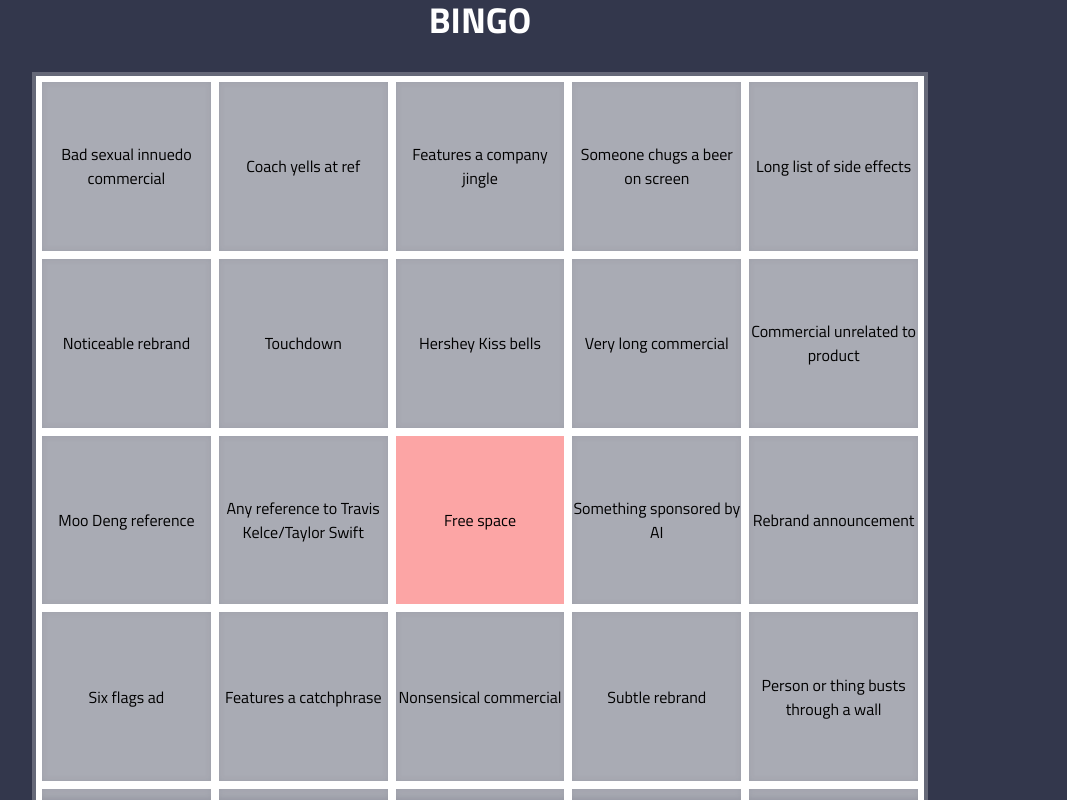
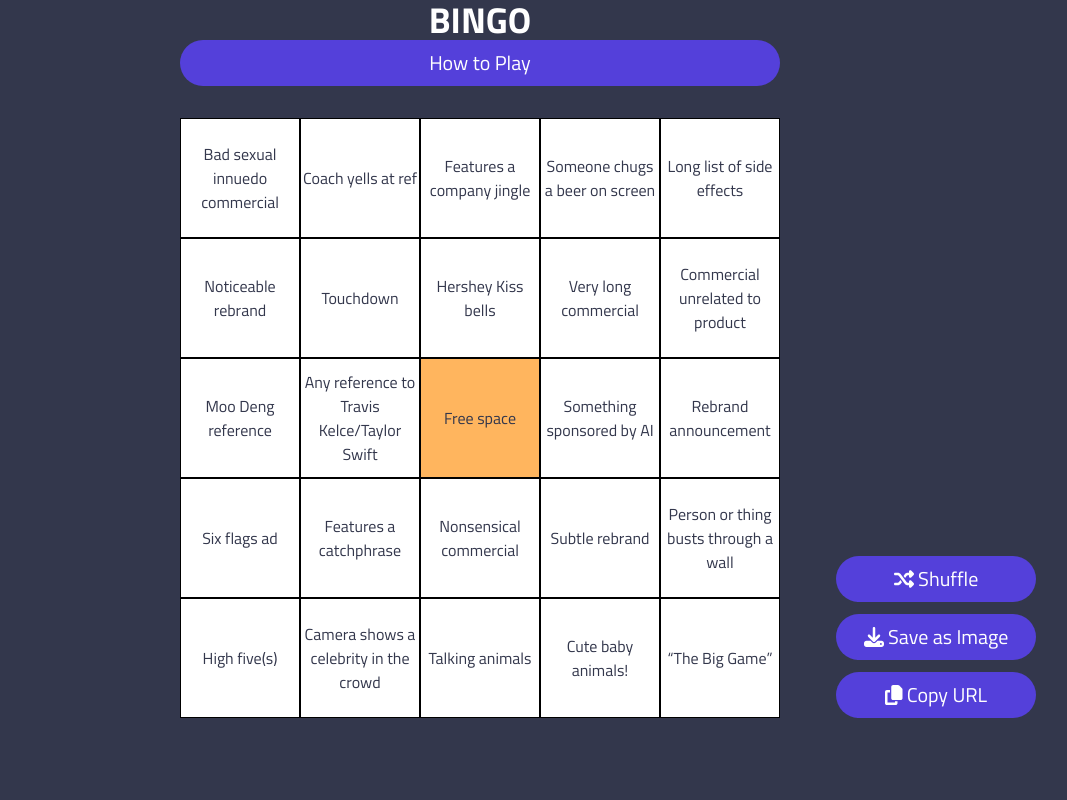
Before and after one commit to jon-michael-c/superbowl-bingo, a React (Vite) app: page / in a window 1280 px wide. Shown: the whole page, without its empty margins (160-1227 px from the left). Built offline with nearby package versions, Linux system fonts and the light colour scheme.

Commit message:
buttons, bingo

```diff
--- a/package.json
+++ b/package.json
@@ -10,6 +10,11 @@
     "preview": "vite preview"
   },
   "dependencies": {
+    "@fortawesome/fontawesome-free": "^6.7.2",
+    "@fortawesome/fontawesome-svg-core": "^6.7.2",
+    "@fortawesome/free-solid-svg-icons": "^6.7.2",
+    "@fortawesome/react-fontawesome": "^0.2.2",
+    "html2canvas": "^1.4.1",
     "lottie-react": "^2.4.1",
     "react": "^18.3.1",
     "react-dom": "^18.3.1",
--- a/src/components/Bingo.jsx
+++ b/src/components/Bingo.jsx
@@ -6,14 +6,18 @@ function Bingo(props) {
 
   return (
     <div
-      className={`fixed top-0 left-0 w-full h-full bg-yellow-400 bingo transition-all ${
+      className={`fixed top-0 left-0 w-full h-full bg-midnight bingo transition-all ${
         bingo ? "active" : ""
       }`}
     >
       <div className="rounded-full flex justify-center items-center h-full w-full">
-        <h1 className="text-4xl text-center text-white font-bold p-4">
-          Bingo!
-        </h1>
+        <div className="grid gap-2 text-center text-white">
+          <h1 className="text-[150px] text-center text-white font-bold p-4">
+            Bingo!
+          </h1>
+          <p>Congrats!</p>
+          <p>From Team Leibowitz</p>
+        </div>
       </div>
     </div>
   );
--- a/src/components/BingoCard.jsx
+++ b/src/components/BingoCard.jsx
@@ -1,16 +1,25 @@
-import React, { useState, useEffect } from "react";
+import React, { useState, useEffect, useRef } from "react";
 import BingoItem from "./BingoItem";
 import BingoItems from "../utils/bingoItems";
 import Bingo from "./Bingo";
 import Confettie from "./Confettie";
+import Button from "./Button";
+import { FontAwesomeIcon } from "@fortawesome/react-fontawesome";
+import {
+  faShuffle,
+  faDownload,
+  faCopy,
+} from "@fortawesome/free-solid-svg-icons";
+import html2canvas from "html2canvas"; // For saving the card as an image
 
 function BingoCard() {
   const [items, setItems] = useState([]);
   const [marked, setMarked] = useState(Array(25).fill(false));
   const [bingo, setBingo] = useState(false);
+  const cardRef = useRef(null); // Ref for the bingo card element
 
+  // Function to handle marking/unmarking a bingo item
   const handleMark = (index) => () => {
-    // Toggle the 'marked' state for the clicked index
     setMarked((prevMarked) => {
       const updated = [...prevMarked];
       updated[index] = !updated[index];
@@ -18,6 +27,7 @@ function BingoCard() {
     });
   };
 
+  // Function to check for a bingo
   const checkBingo = () => {
     // Check rows
     for (let i = 0; i < 5; i++) {
@@ -57,34 +67,71 @@ function BingoCard() {
     return false;
   };
 
+  // Effect to check for bingo whenever the marked state changes
   useEffect(() => {
     if (checkBingo()) {
       setBingo(true);
     }
   }, [marked]);
 
+  // Effect to initialize the bingo card on mount
   useEffect(() => {
-    // Generate items once on mount
     const bingoItems = new BingoItems();
     bingoItems.shuffle();
-
-    // Take the first 25 items for the bingo card
     setItems(bingoItems.items.slice(0, 25));
-
-    // Set free space
     setMarked((prevMarked) => {
       const updated = [...prevMarked];
-      updated[12] = true;
+      updated[12] = true; // Set the center cell as marked (free space)
       return updated;
     });
+  }, []);
 
-    // No dependencies -> this runs only once
-  }, []);
+  // Function to shuffle the bingo items
+  const handleShuffle = () => {
+    const bingoItems = new BingoItems();
+    bingoItems.shuffle();
+    setItems(bingoItems.items.slice(0, 25));
+    setMarked(Array(25).fill(false)); // Reset marked cells
+    setMarked((prevMarked) => {
+      const updated = [...prevMarked];
+      updated[12] = true; // Set the center cell as marked (free space)
+      return updated;
+    });
+    setBingo(false); // Reset bingo state
+  };
+
+  // Function to save the bingo card as an image
+  const handleSaveAsImage = () => {
+    if (cardRef.current) {
+      html2canvas(cardRef.current).then((canvas) => {
+        const link = document.createElement("a");
+        link.download = "bingo-card.png";
+        link.href = canvas.toDataURL();
+        link.click();
+      });
+    }
+  };
+
+  // Function to copy the current URL to the clipboard
+  const handleCopyURL = () => {
+    const url = window.location.href;
+    navigator.clipboard
+      .writeText(url)
+      .then(() => alert("URL copied to clipboard!"))
+      .catch(() => alert("Failed to copy URL."));
+  };
 
   return (
     <>
-      <div className="p-1 aspect-square w-[70%] h-auto bg-glass my-8 mx-auto max-w-[1000px]">
-        <div className="grid grid-cols-5 border-2 border-white border-solid   overflow-hidden">
+      <div className="w-full max-w-[600px] mx-auto relative">
+        <div>
+          <Button>How to Play</Button>
+        </div>
+        <div
+          className="aspect-square w-full h-auto bg-white my-8"
+          ref={cardRef} // Attach ref to the bingo card
+        >
+          <div className="grid grid-cols-5 overflow-hidden">
             {items.map((item, index) => (
               <BingoItem
                 onClick={handleMark(index)}
@@ -96,6 +143,20 @@ function BingoCard() {
             ))}
           </div>
         </div>
+        <div className="absolute right-0 bottom-0 -mx-64">
+          <div className="w-[200px] grid gap-3">
+            <Button onClick={handleShuffle}>
+              <FontAwesomeIcon icon={faShuffle} /> Shuffle
+            </Button>
+            <Button onClick={handleSaveAsImage}>
+              <FontAwesomeIcon icon={faDownload} /> Save as Image
+            </Button>
+            <Button onClick={handleCopyURL}>
+              <FontAwesomeIcon icon={faCopy} /> Copy URL
+            </Button>
+          </div>
+        </div>
+      </div>
       <Bingo bingo={bingo} />
       <Confettie />
     </>
--- a/src/components/BingoItem.jsx
+++ b/src/components/BingoItem.jsx
@@ -3,14 +3,14 @@ import React from "react";
 function BingoItem(props) {
   const { children, marked, onClick } = props;
   return (
-    <div
+    <button
       onClick={onClick}
-      className={`relative  text-center flex items-center justify-center aspect-square transition-all border-solid border-4 border-white ${
-        marked ? "bg-red-300" : "bg-glass"
+      className={`relative cursor-pointer  text-midnight text-center flex items-center justify-center aspect-square transition-all border-solid border-[0.5px] border-black ${
+        marked ? "bg-yellow" : ""
       }`}
     >
       {children}
-    </div>
+    </button>
   );
 }
 
--- /dev/null
+++ b/src/components/Button.jsx
@@ -0,0 +1,15 @@
+import React from "react";
+
+function Button(props) {
+  const { children, onClick } = props;
+  return (
+    <button
+      onClick={onClick}
+      className="bg-purple text-white text-[20px] w-full p-2 rounded-[54px] justify-center hover:bg-purple-dark transition-all"
+    >
+      {children}
+    </button>
+  );
+}
+
+export default Button;
--- a/tailwind.config.js
+++ b/tailwind.config.js
@@ -2,7 +2,14 @@
 export default {
   content: ["./index.html", "./src/**/*.{js,ts,jsx,tsx}"],
   theme: {
-    extend: {},
+    extend: {
+      colors: {
+        yellow: "#FFB55E",
+        midnight: "#33374c",
+        purple: "#5440DA",
+        "purple-dark": "#3c2d99",
+      },
+    },
   },
   plugins: [],
 };
```
Also changed, not shown: 1 other file (tests, documents, lock files or other folders). Lines whose indentation alone changed are shown as unchanged.
